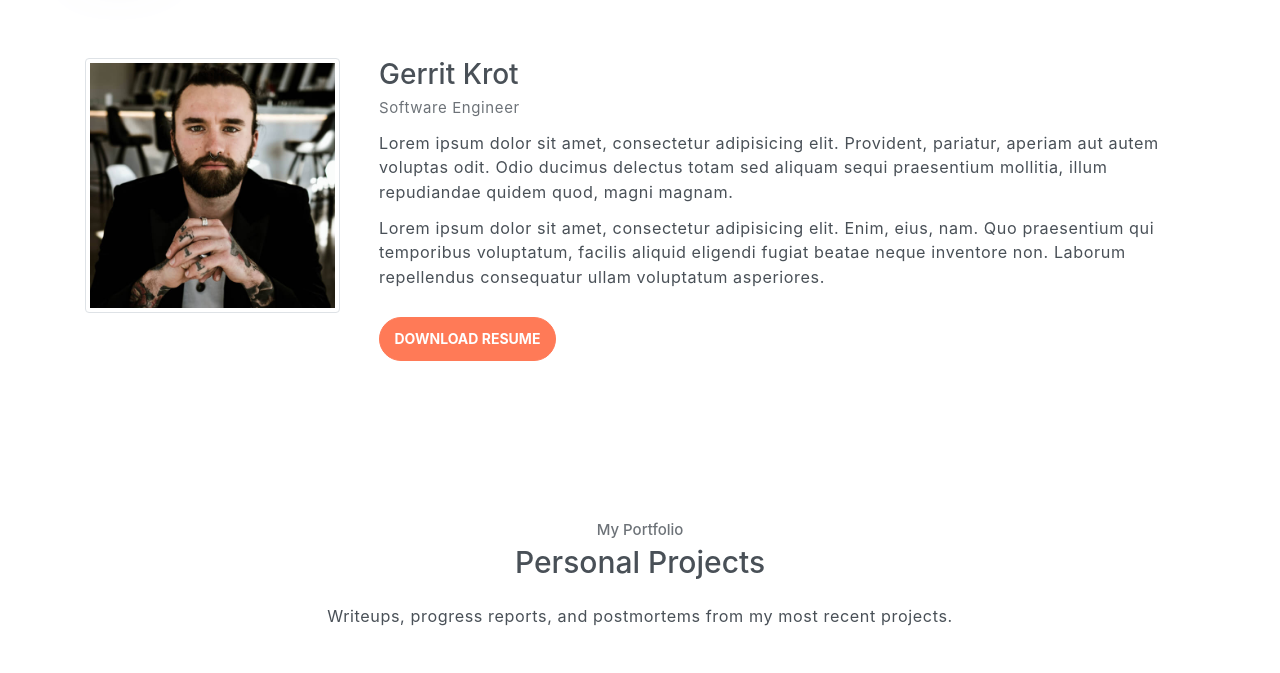
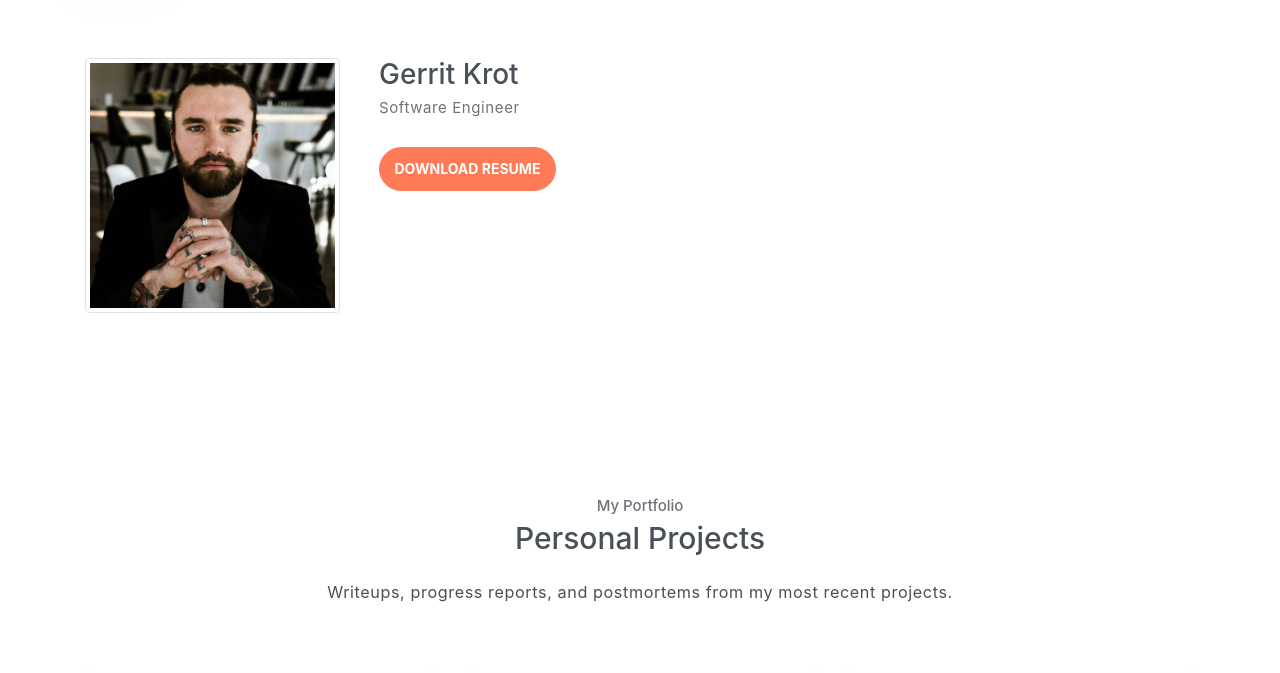
Before and after one commit to GerritKrot/GerritKrot.github.io, a website: page index.html in a window 1280 px wide. Shown: the part 86-759 px from the top of the page. Drawn offline with Linux system fonts and the light colour scheme.

Commit message:
removed extra text

```diff
--- a/index.html
+++ b/index.html
@@ -97,8 +97,8 @@
                 <div class="pl-md-4 col-md-9">
                     <h6 class="title">Gerrit Krot</h6>
                     <p class="subtitle">Software Engineer</p>
-                    <p>Lorem ipsum dolor sit amet, consectetur adipisicing elit. Provident, pariatur, aperiam aut autem voluptas odit. Odio ducimus delectus totam sed aliquam sequi praesentium mollitia, illum repudiandae quidem quod, magni magnam.</p>
-                    <p>Lorem ipsum dolor sit amet, consectetur adipisicing elit. Enim, eius, nam. Quo praesentium qui temporibus voluptatum, facilis aliquid eligendi fugiat beatae neque inventore non. Laborum repellendus consequatur ullam voluptatum asperiores.</p>
+                    <p></p>
+                    <p></p>
                     <button class="btn btn-primary rounded mt-3">DOWNLOAD RESUME</button>
                 </div>
             </div>
```
